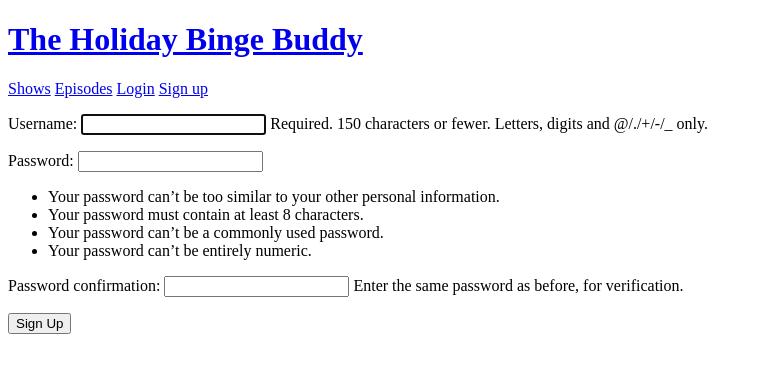
After one commit to bonniepeters/holiday-specials, a Django app: page /accounts/signup/ in a window 1280 px wide. The commit adds this page. Shown: the top 373 px of the page, without its empty margins (0-759 px from the left). Run offline with Django 3.2, Linux system fonts and the light colour scheme.

Commit message:
Signup and Authentication

```diff
--- a/accounts/templates/accounts/login.html
+++ b/accounts/templates/accounts/login.html
@@ -5,10 +5,16 @@
 <p>Your username and password do not match. Please try again.</p>
 {% endif %}
 
+{% if next %}
+<p>Please login to gain full access.</p>
+<p>Don't have a login yet? <a href="{% url 'signup' %}">Sign up here.</a></p>
+{% endif %}
+
 <form method="post" action="{% url 'login' %}">
   {% csrf_token %} {{form.as_p}}
 
   <input type="submit" value="login" />
+  <input type="hidden" name="next" value="{{ next }}" />
 </form>
 
 {% endblock %}
--- /dev/null
+++ b/accounts/templates/accounts/signup.html
@@ -0,0 +1,12 @@
+{% extends "holiday_specials/base.html" %}
+
+{% block content %}
+
+<form method="post" action="{% url 'signup' %}">
+  {% csrf_token %} {{form.as_p}}
+
+  <input type="submit" value="Sign Up" />
+  <input type="hidden" name="next" value="{{ next }}" />
+</form>
+
+{% endblock %}
--- a/accounts/urls.py
+++ b/accounts/urls.py
@@ -1,11 +1,9 @@
+from . import views
 from django.urls import path
 from django.contrib.auth import views as auth_views
 
 urlpatterns = [
-    path('accounts/login/',
-         auth_views.LoginView.as_view(template_name='accounts/login.html'),
-         name='login'),
-    path('accounts/logout/',
-         auth_views.LogoutView.as_view(template_name='accounts/logout.html'),
-         name='logout'),
+    path('accounts/login/', auth_views.LoginView.as_view(template_name='accounts/login.html'), name='login'),
+    path('accounts/logout/', auth_views.LogoutView.as_view(template_name='accounts/logout.html'), name='logout'),
+    path('accounts/signup/', views.sign_up, name="signup"),
 ]
--- a/accounts/views.py
+++ b/accounts/views.py
@@ -1,3 +1,17 @@
-from django.shortcuts import render
+from django.shortcuts import render, redirect
+from django.contrib.auth import login, authenticate
+from django.contrib.auth.forms import UserCreationForm
 
 # Create your views here.
+
+
+def sign_up(request):
+    if request.method == 'POST':
+        form = UserCreationForm(request.POST)
+        if form.is_valid():
+            user = form.save()
+            login(request, user)
+            return redirect('artist_list')
+    else:
+        form = UserCreationForm()
+    return render(request, 'accounts/signup.html', {'form': form})
--- a/holiday_specials/templates/holiday_specials/base.html
+++ b/holiday_specials/templates/holiday_specials/base.html
@@ -17,6 +17,7 @@
       <a href="{% url 'logout' %}">Log out</a>
       {% else %}
       <a href="{% url 'login' %}">Login</a>
+      <a href="{% url 'signup' %}">Sign up</a>
       {% endif %}
     </nav>
     {% block content %}
```
Also changed, not shown: holiday_specials/views.py (+7 -0 lines).
